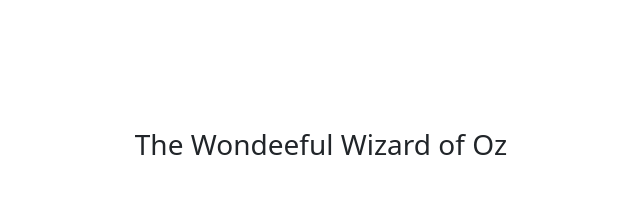
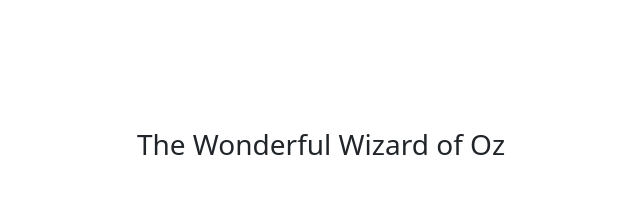
Before and after one commit to Eaalghamdi/Multimodal-Text, a plain HTML site: page index.html in a window 1280 px wide. Shown: the top 199 px of the page, without its empty margins (319-959 px from the left). Drawn offline with nearby package versions, Linux system fonts and the light colour scheme.

```diff
--- a/index.html
+++ b/index.html
@@ -48,7 +48,7 @@ image.center {
 
             </div>
             <div class="col">
-                <h3 style="text-align: center;"> The Wondeeful Wizard of Oz </h3>
+                <h3 style="text-align: center;"> The Wonderful Wizard of Oz </h3>
                 <p style="margin-top: 40px; font-size: large;">
                     Long ago, there was a little girl named  <a href="#"> Dorothy<img src="dorothy.png" /></a>, who lived with her aunt and uncle. Her best friend was her dog,
                     <a href="#"> Toto<img src="Toto.jpeg" /></a> . Dorothy and Toto would play together for hours. They were playing outside one day when the wind began to
```
